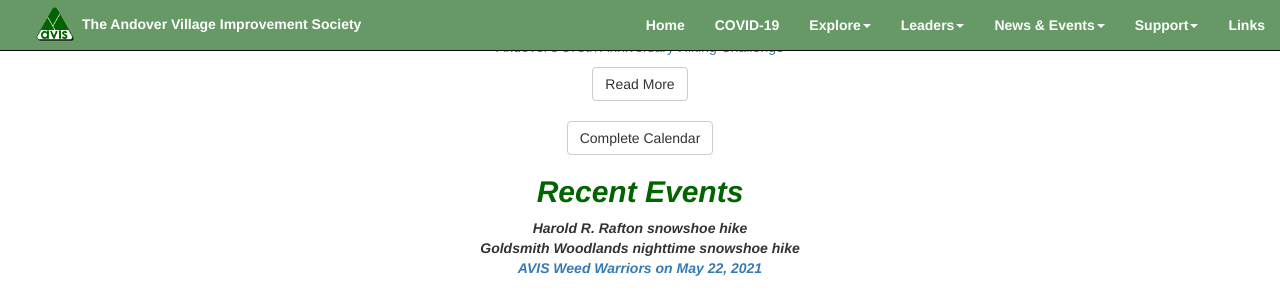
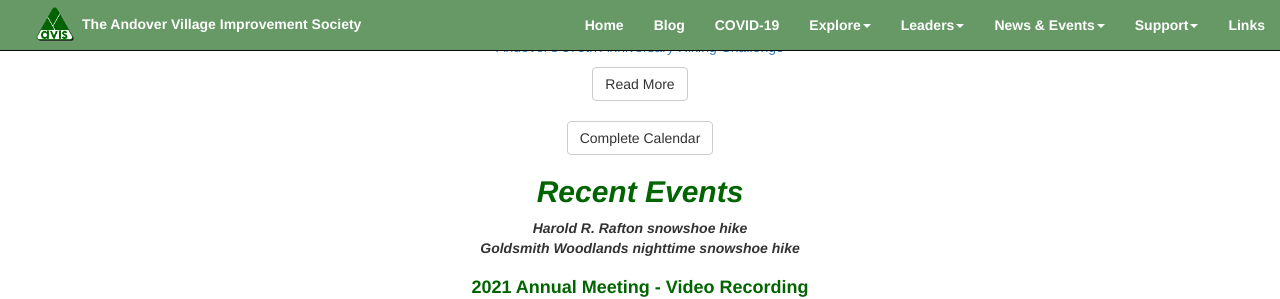
Before and after one commit to avisandover/avis-website, a Jekyll site: the page built from index.html, in a window 1280 px wide and 900 px high, scrolled down 654 px, cut to the strip 0-299 px from the top of the window. Built offline with Jekyll 4.4.1, drawn with Linux system fonts in a browser that asks for light colours; nearby versions of some CDN libraries; some of the changed text lies outside the part shown.

Commit message:
blog link

```diff
--- a/_includes/nav.html
+++ b/_includes/nav.html
@@ -15,6 +15,7 @@
       <div class="collapse navbar-collapse">
         <ul class="nav navbar-nav navbar-right">
           <li><a href="/index.html">Home</a></li>
+          <li><a href="https://blog.avisandover.org">Blog</a></li>
           <li><a href="/covid19.html">COVID-19</a></li>
           <li class="dropdown">
             <a href="/reservations.html" class="dropdown-toggle" data-toggle="dropdown" role="button" aria-haspopup="true" aria-expanded="false">Explore<span class="caret"></span></a>
--- a/index.html
+++ b/index.html
@@ -12,6 +12,7 @@
         <li data-target="#myCarousel" data-slide-to="1"></li>
         <li data-target="#myCarousel" data-slide-to="2"></li>
         <li data-target="#myCarousel" data-slide-to="3"></li>
+        <li data-target="#myCarousel" data-slide-to="4"></li>
       </ol>
 
       <!-- Wrapper for slides -->
@@ -29,6 +30,18 @@
                 </p>
 
                 <a href="https://www.andover375.org/events/help-us-celebrate-andovers-375th-birthday-by-hiking-20-of-andovers-top-reservations">Learn more</a>
+              </div>
+            </header>
+        </div>
+
+        <div class="item">
+          <header>
+              <div>
+                <h1>AVIS BLOG</h1>
+
+                <p>Introducing our blog where we would like to bring interesting articles by Androver communutiy and members.</p>
+
+                <a href="https://blog.avisandover.org">Link</a>
               </div>
             </header>
         </div>
@@ -128,7 +141,6 @@
           <h2><em>Recent Events</em></h2>
           <strong><font><em>Harold R. Rafton snowshoe hike</em></font></strong><br>
           <strong><font><em>Goldsmith Woodlands nighttime snowshoe hike</em></font></strong><br>
-          <strong><font><em><a href="/weed2021.html">AVIS Weed Warriors on May 22, 2021</a></em></font></strong>
 
             <p>
               <h3>2021 Annual Meeting - Video Recording</h3>
```
